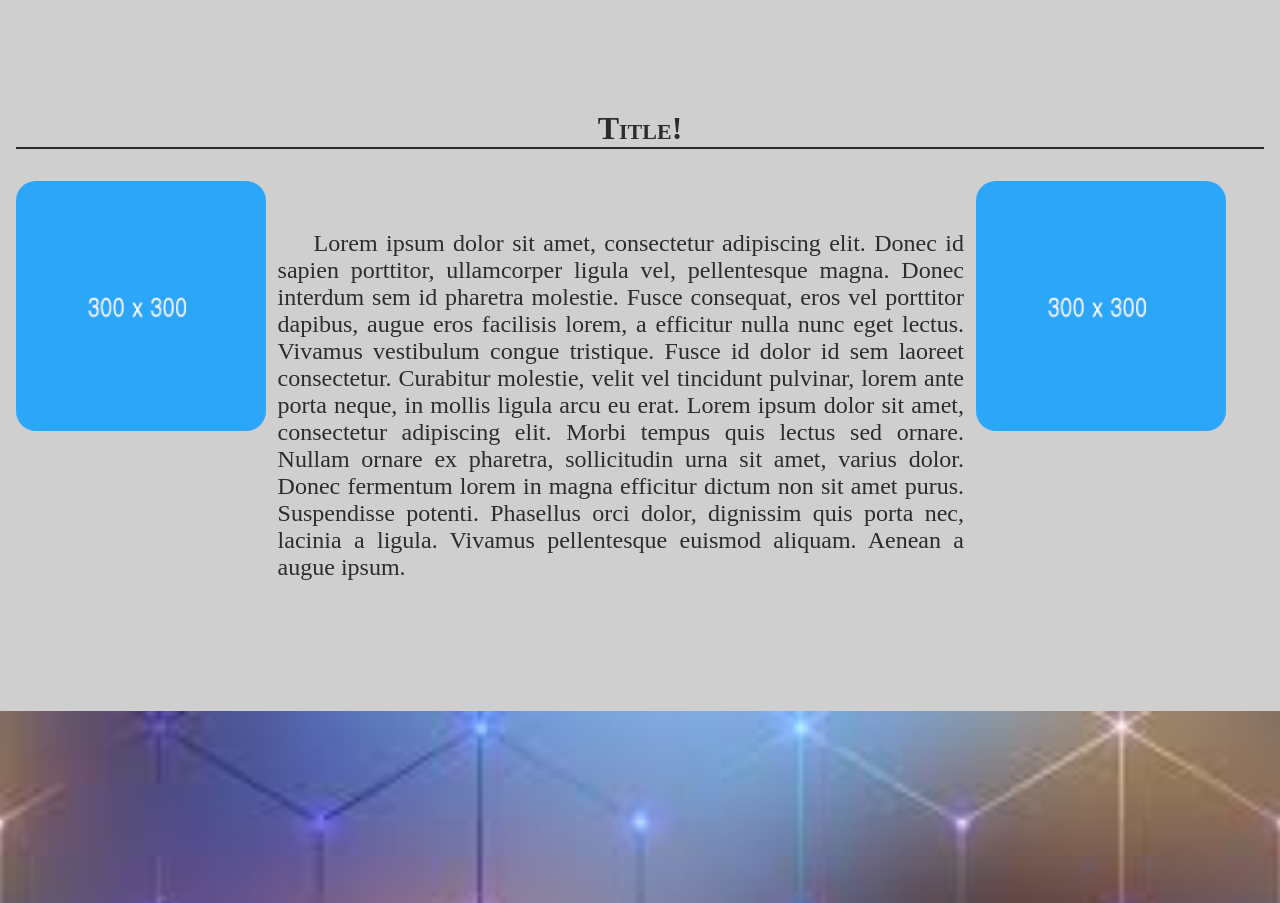
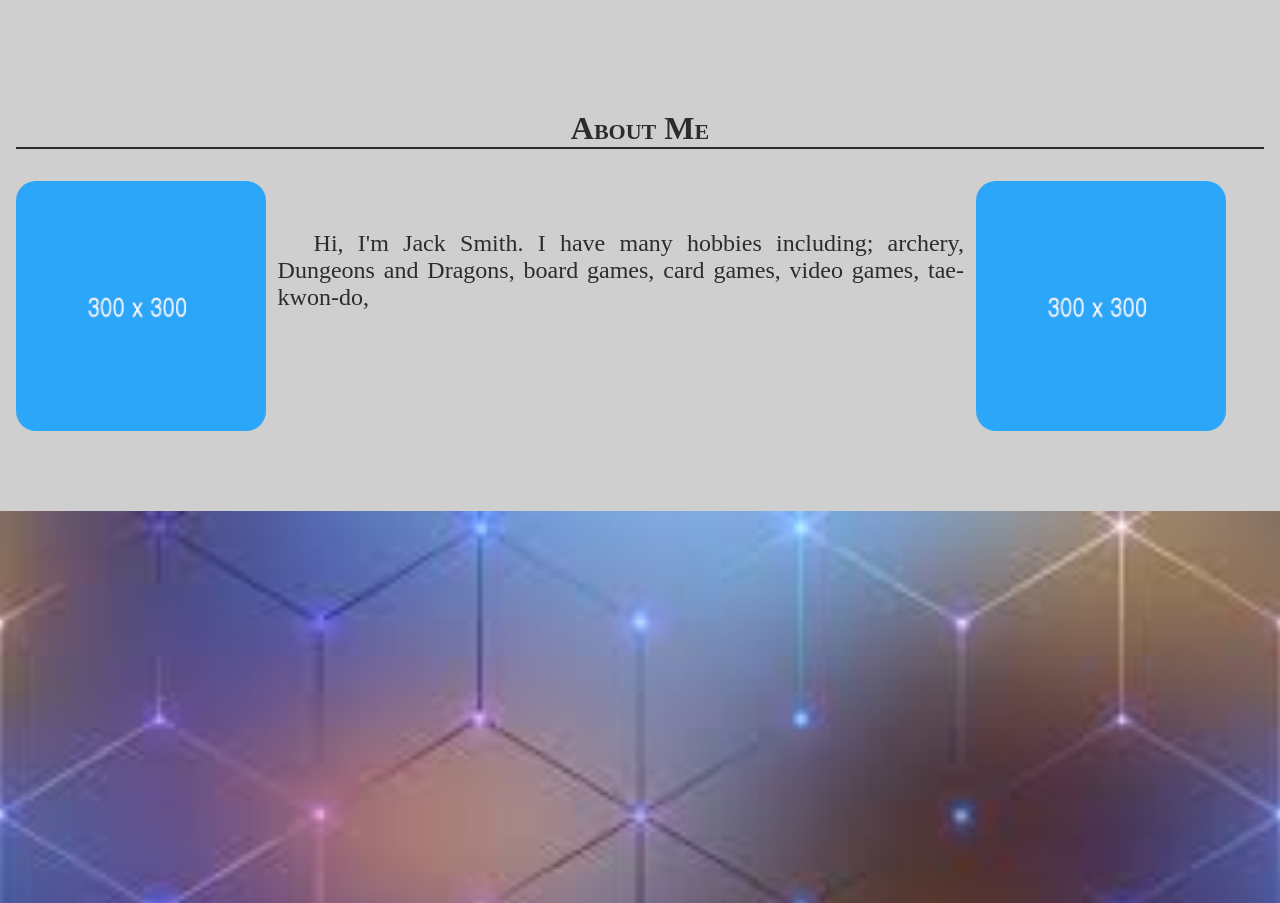
Before and after one commit to jackmega/pixelated_fantasy, a plain HTML site: page index.html in a window 1280 px wide. Shown: the part 802-1705 px from the top of the page. Drawn offline with Linux system fonts and the light colour scheme.

Commit message:
Add files via upload

```diff
--- a/index.html
+++ b/index.html
@@ -12,10 +12,10 @@
 	</div>
 	<div class='section'>
 		<div class='item'>
-			<p class='item-title'>Title!</p>
+			<p class='item-title'>About Me</p>
 				<div class='item-content'>
 					<img class='item-img' src='img/img1.png'>
-					<p class='item-p'>Lorem ipsum dolor sit amet, consectetur adipiscing elit. Donec id sapien porttitor, ullamcorper ligula vel, pellentesque magna. Donec interdum sem id pharetra molestie. Fusce consequat, eros vel porttitor dapibus, augue eros facilisis lorem, a efficitur nulla nunc eget lectus. Vivamus vestibulum congue tristique. Fusce id dolor id sem laoreet consectetur. Curabitur molestie, velit vel tincidunt pulvinar, lorem ante porta neque, in mollis ligula arcu eu erat. Lorem ipsum dolor sit amet, consectetur adipiscing elit. Morbi tempus quis lectus sed ornare. Nullam ornare ex pharetra, sollicitudin urna sit amet, varius dolor. Donec fermentum lorem in magna efficitur dictum non sit amet purus. Suspendisse potenti. Phasellus orci dolor, dignissim quis porta nec, lacinia a ligula. Vivamus pellentesque euismod aliquam. Aenean a augue ipsum.</p>
+					<p class='item-p'>Hi, I'm Jack Smith. I have many hobbies including; archery, Dungeons and Dragons, board games, card games, video games, tae-kwon-do, </p>
 					<img class='item-img' src='img/img1.png'>
 				</div>
 		</div>
```
